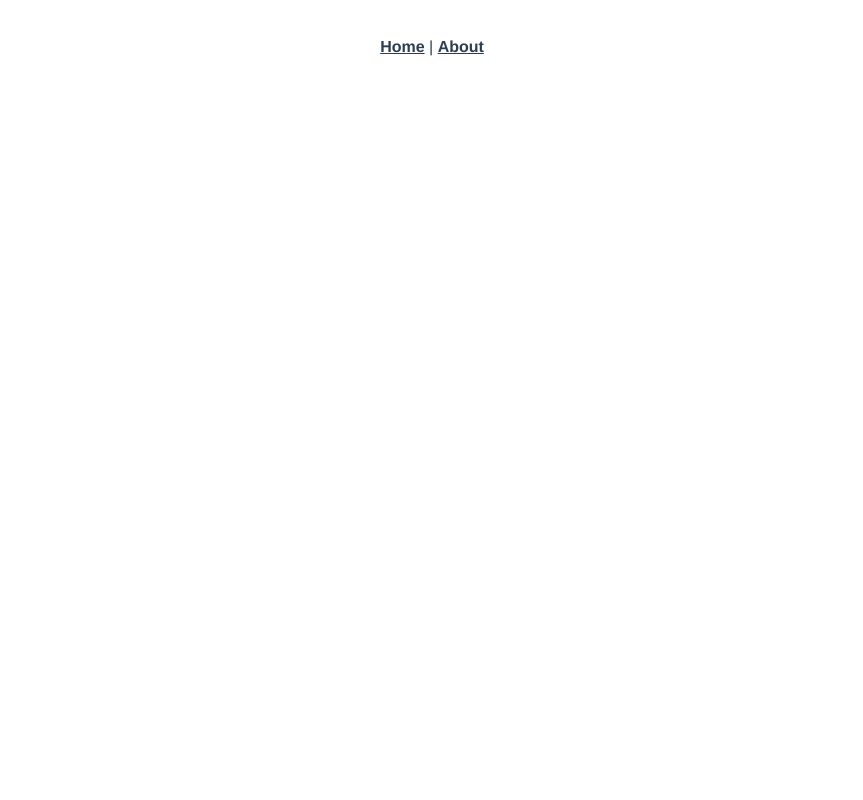
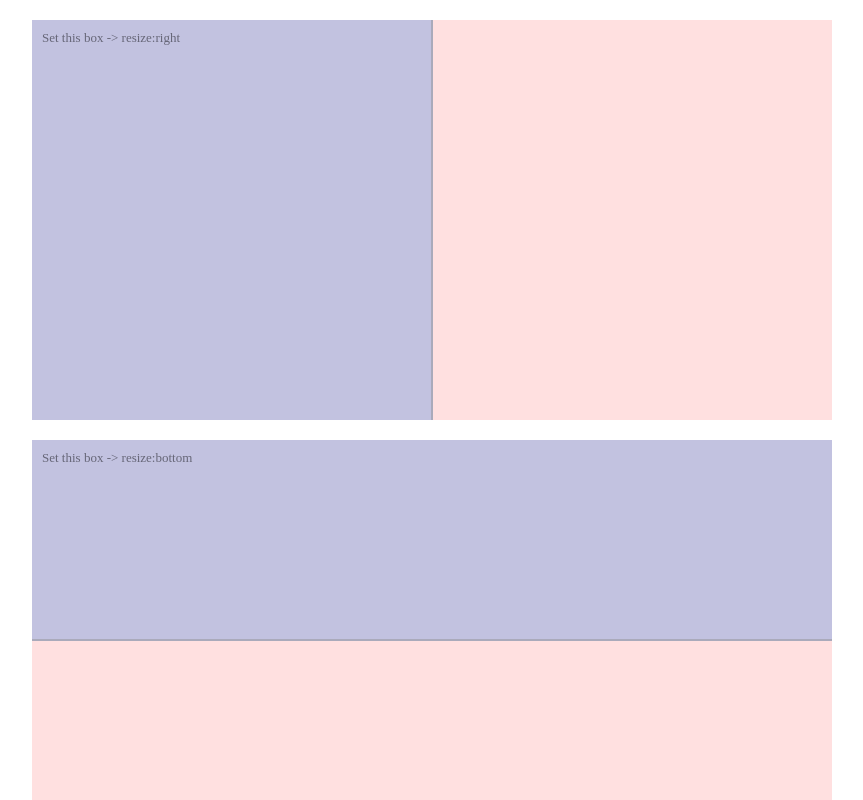
Before and after one commit to leon-kfd/howdyjs, a Vue app: page /absolute in a window 1280 px wide. Shown: the top 800 px of the page, without its empty margins (208-1071 px from the left). Built offline with nearby package versions, Linux system fonts and the light colour scheme.

Commit message:
first commit

```diff
--- a/src/App.vue
+++ b/src/App.vue
@@ -1,32 +1,13 @@
 <template>
   <div id="app">
-    <div id="nav">
-      <router-link to="/">Home</router-link> |
-      <router-link to="/about">About</router-link>
-    </div>
     <router-view/>
   </div>
 </template>
 
 <style lang="scss">
-#app {
-  font-family: 'Avenir', Helvetica, Arial, sans-serif;
-  -webkit-font-smoothing: antialiased;
-  -moz-osx-font-smoothing: grayscale;
-  text-align: center;
-  color: #2c3e50;
-}
-
-#nav {
-  padding: 30px;
-
-  a {
-    font-weight: bold;
-    color: #2c3e50;
-
-    &.router-link-exact-active {
-      color: #42b983;
-    }
-  }
+* {
+  margin: 0;
+  padding: 0;
+  box-sizing: border-box;
 }
 </style>
--- /dev/null
+++ b/src/directives/resize.js
@@ -0,0 +1,112 @@
+const createLineEl = (direction, element, options) => {
+  let { scrollElSelector, lineColor, lineWidth, lineHoverColor, lineHoverWidth, zIndex } = options
+  let line = document.createElement('div')
+  let cssText = `position: absolute;background: ${lineColor};z-index: ${zIndex}`
+  let isX = direction === 'left' || direction === 'right'
+  let isBefore = direction === 'right' || direction === 'bottom'
+  line.style.cssText = isX
+    ? `${cssText};width: ${lineWidth}px;top:0;bottom: 0;${direction}: -${lineWidth / 2}px;cursor: col-resize;`
+    : `${cssText};height: ${lineWidth}px;left:0;right: 0;${direction}: -${lineWidth / 2}px;cursor: row-resize;`
+  line.onmouseover = function (e) {
+    line.style.background = lineHoverColor
+    line.style[isX ? 'width' : 'height'] = `${lineHoverWidth}px`
+    line.style[direction] = `-${lineHoverWidth / 2}px`
+  }
+  line.onmouseout = function () {
+    line.style.background = lineColor
+    line.style[isX ? 'width' : 'height'] = `${lineWidth}px`
+    line.style[direction] = `-${lineWidth / 2}px`
+  }
+  line.onmousedown = function (e) {
+    let el = element || e.target.parentNode
+    let elParent = el.parentNode
+    let { offsetTop, offsetLeft } = elParent
+    let move, dashedLine
+    let elSize = isX ? el.offsetWidth : el.offsetHeight
+    let elParentSize = isX ? elParent.offsetWidth : elParent.offsetHeight
+    let scrollSize
+    if (scrollElSelector) {
+      let scrollEl = document.querySelector(scrollElSelector)
+      scrollSize = isX ? scrollEl.scrollLeft : scrollEl.scrollTop
+    } else {
+      scrollSize = isX ? document.documentElement.scrollLeft : document.documentElement.scrollTop
+    }
+    document.onmousemove = function (e) {
+      event.preventDefault()
+      move = isX ? e.clientX - offsetLeft + scrollSize : e.clientY - offsetTop + scrollSize
+      dashedLine = el.querySelector('.resize__dashed-line')
+      if (move >= 0 && move <= elParentSize) {
+        dashedLine.style.visibility = 'visible'
+        dashedLine.style[direction] = isBefore ? `${elSize - move}px` : `${move - elParentSize + elSize}px`
+      }
+    }
+    document.onmouseup = function () {
+      document.onmousemove = null
+      document.onmouseup = null
+      dashedLine.style.visibility = 'hidden'
+      if (move >= 0 && move <= elParentSize) {
+        let resize = document.createEvent('HTMLEvents')
+        resize.initEvent('resize')
+        resize[isX ? 'resizeWidth' : 'resizeHeight'] = isBefore ? move : elParentSize - move
+        resize[isX ? 'resizeWidthPercent' : 'resizeHeightPercent'] = (isBefore ? move / elParentSize : (elParentSize - move) / elParentSize) * 100
+        dashedLine.style[direction] = 0
+        el.dispatchEvent(resize)
+      }
+    }
+  }
+  line.setAttribute('class', 'resize__line')
+  return line
+}
+const createDashedLineEl = (direction, options) => {
+  let { tipLineColor, tipLineWidth, tipLineStyle, zIndex } = options
+  let dashedLine = document.createElement('div')
+  let cssText = `position:absolute;z-index: ${zIndex};visibility: hidden;`
+  let isX = direction === 'left' || direction === 'right'
+  dashedLine.style.cssText = isX
+    ? `${cssText};top:0;bottom: 0;${direction}:0;border-${direction}:${tipLineWidth}px ${tipLineStyle} ${tipLineColor}`
+    : `${cssText};left:0;right: 0;${direction}:0;border-${direction}:${tipLineWidth}px ${tipLineStyle} ${tipLineColor}`
+  dashedLine.setAttribute('class', 'resize__dashed-line')
+  return dashedLine
+}
+export default {
+  inserted: function (el, binding) {
+    const { arg, value } = binding
+    let options = {
+      direction: [],
+      scrollElSelector: null,
+      lineColor: '#aab',
+      lineWidth: 2,
+      lineHoverColor: '#88f',
+      lineHoverWidth: 4,
+      tipLineColor: '#262626',
+      tipLineWidth: 1,
+      tipLineStyle: 'dashed',
+      zIndex: 999,
+      ...value
+    }
+    const { position } = getComputedStyle(el)
+    if (position === 'static') el.style.position = 'relative'
+    let directionArr = []
+    if (arg) {
+      if (arg === 'all') {
+        directionArr = ['top', 'left', 'bottom', 'right']
+      } else {
+        directionArr = [arg]
+      }
+    } else {
+      directionArr = options.direction
+    }
+    directionArr.map(direction => {
+      let line = createLineEl(direction, el, options)
+      let dashedLine = createDashedLineEl(direction, options)
+      el.appendChild(line)
+      el.appendChild(dashedLine)
+    })
+    // let scrollElSelector = options.scrollElSelector
+    // let direction = arg || 'right'
+    // let line = createLineEl(direction, el, scrollElSelector)
+    // let dashedLine = createDashedLineEl(direction)
+    // el.appendChild(line)
+    // el.appendChild(dashedLine)
+  }
+}
--- a/src/main.js
+++ b/src/main.js
@@ -2,6 +2,7 @@ import Vue from 'vue'
 import App from './App.vue'
 import router from './router'
 import store from './store'
+import resize from './directives/resize'
 
 Vue.config.productionTip = false
 
@@ -10,3 +11,5 @@ new Vue({
   store,
   render: h => h(App)
 }).$mount('#app')
+
+Vue.directive('resize', resize)
--- a/src/router/index.js
+++ b/src/router/index.js
@@ -1,22 +1,22 @@
 import Vue from 'vue'
 import VueRouter from 'vue-router'
-import Home from '../views/Home.vue'
 
 Vue.use(VueRouter)
 
 const routes = [
   {
     path: '/',
-    name: 'home',
-    component: Home
+    redirect: '/absolute'
   },
   {
-    path: '/about',
-    name: 'about',
-    // route level code-splitting
-    // this generates a separate chunk (about.[hash].js) for this route
-    // which is lazy-loaded when the route is visited.
-    component: () => import(/* webpackChunkName: "about" */ '../views/About.vue')
+    path: '/absolute',
+    name: 'absolute',
+    component: () => import('../views/absolute.vue')
+  },
+  {
+    path: '/flex',
+    name: 'flex',
+    component: () => import('../views/flex.vue')
   }
 ]
 
--- a/src/views/About.vue
+++ /dev/null
@@ -1,5 +0,0 @@
-<template>
-  <div class="about">
-    <h1>This is an about page</h1>
-  </div>
-</template>
--- a/src/views/Home.vue
+++ /dev/null
@@ -1,18 +0,0 @@
-<template>
-  <div class="home">
-    <img alt="Vue logo" src="../assets/logo.png">
-    <HelloWorld msg="Welcome to Your Vue.js App"/>
-  </div>
-</template>
-
-<script>
-// @ is an alias to /src
-import HelloWorld from '@/components/HelloWorld.vue'
-
-export default {
-  name: 'home',
-  components: {
-    HelloWorld
-  }
-}
-</script>
--- /dev/null
+++ b/src/views/absolute.vue
@@ -0,0 +1,123 @@
+<template>
+  <div class="page">
+    <div class="wrapper-x">
+      <div class="box1 text"
+           v-resize:right
+           @resize="handleResizeX">Set this box -> resize:right</div>
+      <div class="box2"
+           ref="a"></div>
+    </div>
+    <div class="wrapper-y">
+      <div class="box1 text"
+           v-resize:bottom
+           @resize="handleResizeY">Set this box -> resize:bottom</div>
+      <div class="box2"
+           ref="b"></div>
+    </div>
+    <div class="wrapper-x">
+      <div class="box1"
+           ref="c"></div>
+      <div class="box2 text"
+           v-resize:left
+           @resize="handleResizeX1">Set this box -> resize:left</div>
+    </div>
+    <div class="wrapper-y">
+      <div class="box1"
+           ref="d"></div>
+      <div class="box2 text"
+           v-resize:top
+           @resize="handleResizeY1">Set this box -> resize:top</div>
+    </div>
+  </div>
+</template>
+
+<script>
+export default {
+  name: 'absolute',
+  data () {
+    return {
+    }
+  },
+  methods: {
+    handleResizeX (e) {
+      console.log(e)
+      let el = e.target
+      let resizeWidth = e.resizeWidth
+      el.style.width = `${resizeWidth}px`
+      this.$refs.a.style.width = `${800 - resizeWidth}px`
+    },
+    handleResizeY (e) {
+      console.log(e)
+      let el = e.target
+      let resizeHeight = e.resizeHeight
+      el.style.height = `${resizeHeight}px`
+      this.$refs.b.style.height = `${400 - resizeHeight}px`
+    },
+    handleResizeX1 (e) {
+      console.log(e)
+      let el = e.target
+      let resizeWidth = e.resizeWidth
+      el.style.width = `${resizeWidth}px`
+      this.$refs.c.style.width = `${800 - resizeWidth}px`
+    },
+    handleResizeY1 (e) {
+      console.log(e)
+      let el = e.target
+      let resizeHeight = e.resizeHeight
+      el.style.height = `${resizeHeight}px`
+      this.$refs.d.style.height = `${400 - resizeHeight}px`
+    }
+  }
+}
+</script>
+<style lang="scss" scoped>
+.wrapper-x {
+  width: 800px;
+  height: 400px;
+  position: relative;
+  margin: 20px auto;
+  .box1 {
+    width: 400px;
+    height: 100%;
+    background: #c2c2e0;
+    position: absolute;
+    left: 0;
+    top: 0;
+  }
+  .box2 {
+    width: 400px;
+    height: 100%;
+    right: 0;
+    top: 0;
+    background: #ffe0e0;
+    position: absolute;
+  }
+}
+.wrapper-y {
+  width: 800px;
+  height: 400px;
+  position: relative;
+  margin: 20px auto;
+  .box1 {
+    width: 100%;
+    height: 200px;
+    background: #c2c2e0;
+    position: absolute;
+    left: 0;
+    top: 0;
+  }
+  .box2 {
+    width: 100%;
+    height: 200px;
+    background: #ffe0e0;
+    position: absolute;
+    left: 0;
+    bottom: 0;
+  }
+}
+.text {
+  padding: 10px;
+  font-size: 13px;
+  color: #667;
+}
+</style>
--- /dev/null
+++ b/src/views/flex.vue
@@ -0,0 +1,50 @@
+<template>
+  <div class="page">
+    <div class="wrapper">
+      <div class="box1"
+           v-resize:right="options"
+           @resize="handleResizeX"></div>
+      <div class="box2"
+           ref="a"></div>
+    </div>
+  </div>
+</template>
+
+<script>
+export default {
+  name: 'flex',
+  data () {
+    return {
+      options: {
+        lineColor: '#b22'
+      }
+    }
+  },
+  methods: {
+    handleResizeX (e) {
+      console.log(e)
+      let el = e.target
+      el.style.width = `${e.resizeWidthPercent}%`
+      this.$refs.a.style.width = `${100 - e.resizeWidthPercent}%`
+    }
+  }
+}
+</script>
+<style scoped lang='scss'>
+.wrapper {
+  width: 800px;
+  height: 400px;
+  margin: 20px auto;
+  display: flex;
+  .box1 {
+    width: 50%;
+    height: 100%;
+    background: #c2c2e0;
+  }
+  .box2 {
+    width: 50%;
+    height: 100%;
+    background: #ffe0e0;
+  }
+}
+</style>
```
